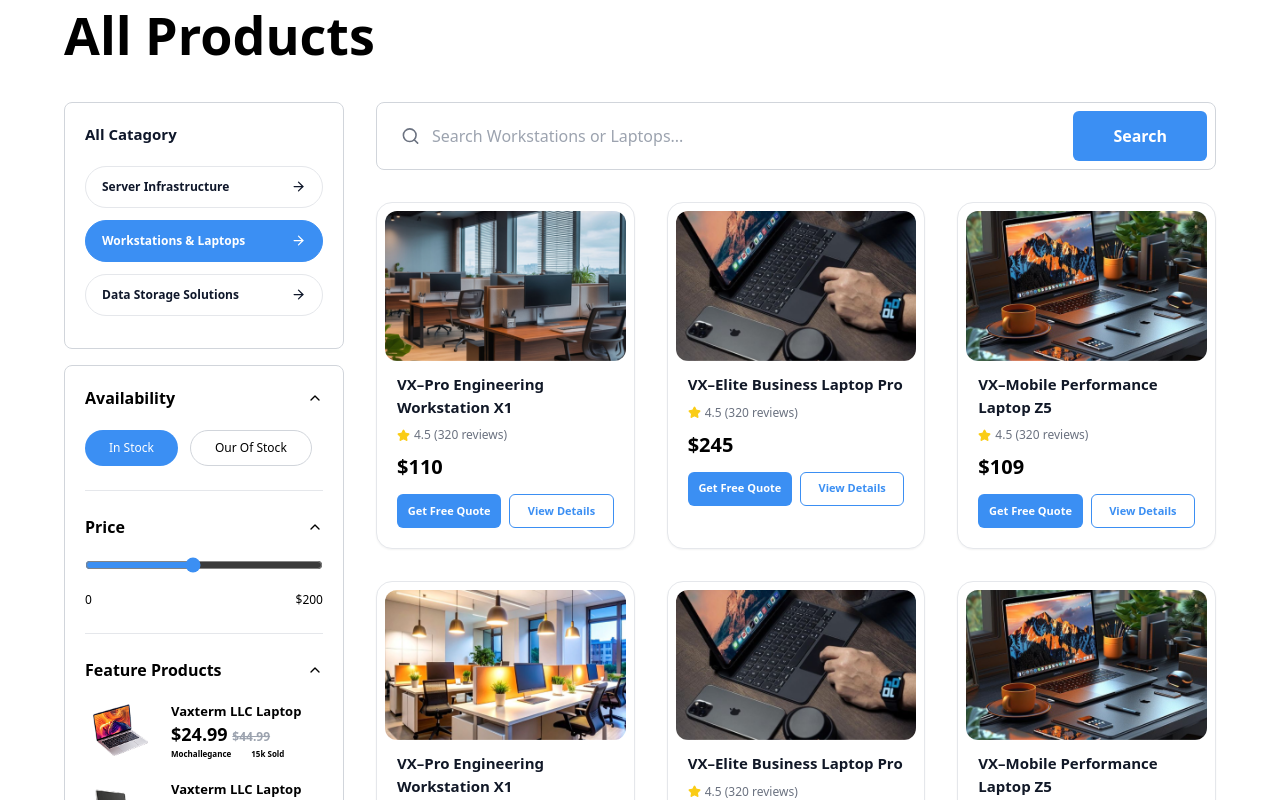
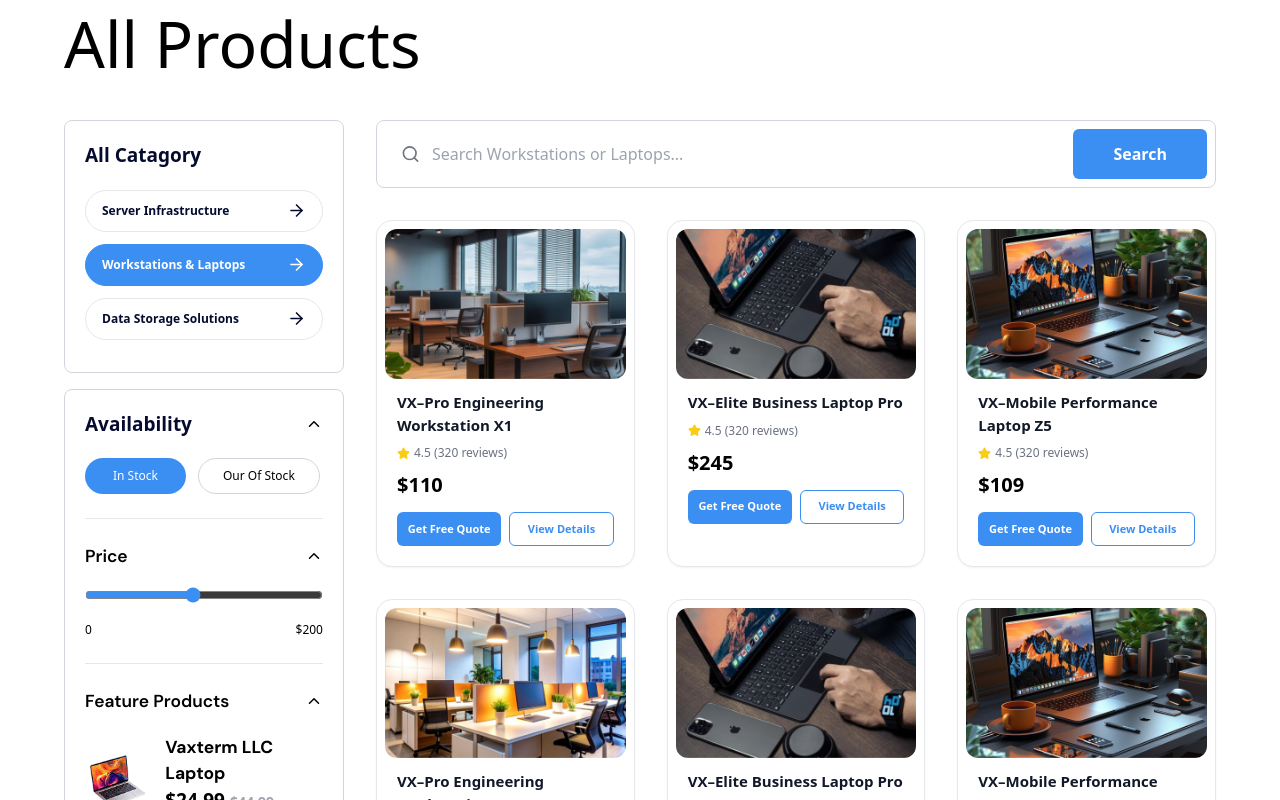
Before and after one commit to MuhammadFaizan144/Vaxterm-LLC, a React (Vite) app in the folder client/: page /hardware/WorkstationsLaptops in a window 1280 px wide. Shown: the part 680-1480 px from the top of the page. Built offline with nearby package versions, Linux system fonts and the light colour scheme.

Commit message:
fixes sizes

```diff
--- a/client/src/pages/HardwareLaptopShop.jsx
+++ b/client/src/pages/HardwareLaptopShop.jsx
@@ -99,22 +99,22 @@ const HardwareLaptopShop = () => {
 
                         {/* Right Content */}
                         <div className="pt-2">
-                            <span className="inline-flex h-[58px] w-[190px] items-center justify-center rounded-full border border-gray-300 text-[24px] font-bold">
+                            <span className="inline-flex h-[65px] w-[215px] items-center justify-center rounded-full border border-gray-300 text-[24px] font-bold">
                                 LAPTOP
                             </span>
 
-                            <h1 className="mt-5 text-[26px] font-extrabold uppercase leading-tight text-black md:text-[30px]">
+                            <h1 className="mt-5 text-[28px] font-bold uppercase leading-tight text-black md:text-[30px]">
                                 VX-ELITE BUSINESS LAPTOP PRO
                             </h1>
 
-                            <p className="mt-3 max-w-[560px] text-[15px] font-medium leading-5 text-gray-500">
+                            <p className="mt-3 max-w-[560px] text-[16px]  leading-5 text-[#585C59]">
                                 Reliable and secure laptop built for corporate environments and
                                 administrative operations.
                             </p>
 
                             <div className="mt-8 flex flex-wrap items-center justify-between gap-4">
                                 <div className="flex items-center gap-4">
-                                    <span className="text-[22px] font-bold text-gray-400 line-through">
+                                    <span className="text-[24px] font-semibold text-gray-400 line-through">
                                         $44.99
                                     </span>
                                     <span className="text-[32px] font-bold text-black">$24.99</span>
@@ -141,12 +141,12 @@ const HardwareLaptopShop = () => {
 
                             <h3 className="mt-7 text-[24px] font-bold">Select Size</h3>
 
-                            <div className="mt-5 flex flex-wrap gap-3">
+                            <div className="mt-5 flex flex-wrap gap-2">
                                 {["S", "M", "L", "XL", "XXL"].map((item) => (
                                     <button
                                         key={item}
                                         onClick={() => setSize(item)}
-                                        className={`h-[52px] min-w-[100px] rounded-full text-[22px] font-semibold ${size === item
+                                        className={`h-[59px] min-w-[116px] rounded-full text-[22px] font-semibold ${size === item
                                                 ? "bg-black text-white"
                                                 : "bg-[#F5F5F5] text-black"
                                             }`}
@@ -157,11 +157,11 @@ const HardwareLaptopShop = () => {
                             </div>
 
                             <div className="mt-7 flex items-center gap-3">
-                                <button className="h-[64px] flex-1 rounded-md bg-[#3B8FF3] text-[18px] font-semibold text-white shadow-lg">
+                                <button className="h-[71px]  flex-1 rounded-md bg-[#0D7FFB] text-[18px] font-semibold text-white shadow-lg shadow-gray-400">
                                     Get Free Quote
                                 </button>
 
-                                <button className="flex h-[64px] w-[64px] items-center justify-center rounded-full border border-gray-300">
+                                <button className="flex h-[72px] w-[72px] items-center justify-center rounded-full border border-gray-300">
                                     <Heart size={28} />
                                 </button>
                             </div>
@@ -169,7 +169,7 @@ const HardwareLaptopShop = () => {
                             <div className="mt-7 rounded-[18px] border border-gray-300 p-6 md:p-7">
                                 <h3 className="text-[24px] font-bold">Description</h3>
 
-                                <p className="mt-5 text-[18px] leading-[30px] text-gray-500">
+                                <p className="mt-5 text-[20px] leading-[30px] text-gray-500">
                                     The VX–Elite Business Laptop Pro is a dependable and
                                     performance-driven computing solution designed to meet the
                                     evolving demands of modern corporate environments. Engineered
@@ -189,19 +189,19 @@ const HardwareLaptopShop = () => {
 
                     {/* Reviews */}
                     <div className="mt-16">
-                        <h2 className="text-[34px] font-extrabold text-black md:text-[40px]">
+                        <h2 className="text-[34px] font-semibold text-black md:text-[40px]">
                             Rating & Reviews
                         </h2>
 
                         <div className="mt-8 grid gap-4 lg:grid-cols-[298px_542px]">
                             <div className="flex h-[230px] flex-col items-center justify-center rounded-md bg-white shadow-lg">
-                                <h3 className="text-[56px] font-bold">4.8</h3>
+                                <h3 className="text-[60px] font-bold">4.8</h3>
 
                                 <div className="mt-2 flex gap-1">
                                     {Array.from({ length: 5 }).map((_, index) => (
                                         <Star
                                             key={index}
-                                            size={18}
+                                            size={14}
                                             className="fill-black text-black"
                                         />
                                     ))}
@@ -225,13 +225,13 @@ const HardwareLaptopShop = () => {
                                                 {Array.from({ length: 5 }).map((_, i) => (
                                                     <Star
                                                         key={i}
-                                                        size={11}
+                                                        size={10}
                                                         className="fill-black text-black"
                                                     />
                                                 ))}
                                             </div>
 
-                                            <span className="w-[38px] text-[16px] font-medium text-[#6A8CEB]">
+                                            <span className="w-[38px] text-[16px] text-[#6A8CEB]">
                                                 {item.percent}%
                                             </span>
                                         </div>
--- a/client/src/pages/HardwareWorkstationsLaptops.jsx
+++ b/client/src/pages/HardwareWorkstationsLaptops.jsx
@@ -119,7 +119,7 @@ const HardwareWorkstationsLaptops = () => {
       </section>
       <section className="w-full bg-white px-4 py-10 md:px-8 lg:px-16">
         <div className="mx-auto max-w-[1280px]">
-          <h2 className="mb-7 text-[36px] font-semibold text-black md:text-[52px]">
+          <h2 className="mb-7 text-[36px] text-black md:text-[64px]">
             All Products
           </h2>
 
@@ -127,7 +127,7 @@ const HardwareWorkstationsLaptops = () => {
             {/* Sidebar */}
             <aside className="space-y-4">
               <div className="rounded-lg border border-gray-300 bg-white p-5">
-                <h3 className="mb-5 text-[15px] font-bold text-[#0F172A]">
+                <h3 className="mb-5 text-[19.01px] font-semibold text-[#040B2F]">
                   All Catagory
                 </h3>
 
@@ -140,23 +140,23 @@ const HardwareWorkstationsLaptops = () => {
                     key={cat}
                     className={`mb-3 flex h-[42px] w-full items-center justify-between rounded-full border px-4 text-[12px] font-semibold ${index === 1
                       ? "border-[#3B8FF3] bg-[#3B8FF3] text-white"
-                      : "border-gray-200 bg-white text-[#0F172A]"
+                      : "border-gray-200 bg-white text-[#040B2F]"
                       }`}
                   >
                     {cat}
-                    <ArrowRight size={15} />
+                    <ArrowRight size={19} />
                   </button>
                 ))}
               </div>
 
               <div className="rounded-lg border border-gray-300 bg-white p-5">
                 <div className="mb-5 flex items-center justify-between">
-                  <h3 className="text-[16px] font-bold">Availability</h3>
-                  <ChevronUp size={16} />
+                  <h3 className="text-[19.01px] font-semibold text-[#040B2F]">Availability</h3>
+                  <ChevronUp size={18} />
                 </div>
 
                 <div className="flex gap-3">
-                  <button className="rounded-full bg-[#3B8FF3] px-6 py-2 text-[12px] text-white">
+                  <button className="rounded-full bg-[#3B8FF3] px-7 py-2 text-[12px] text-white">
                     In Stock
                   </button>
                   <button className="rounded-full border border-gray-300 px-6 py-2 text-[12px] text-black">
@@ -167,8 +167,8 @@ const HardwareWorkstationsLaptops = () => {
                 <hr className="my-6" />
 
                 <div className="mb-4 flex items-center justify-between">
-                  <h3 className="text-[16px] font-bold">Price</h3>
-                  <ChevronUp size={16} />
+                  <h3 className="text-[17.4px] font-semibold font-dm">Price</h3>
+                  <ChevronUp size={18} />
                 </div>
 
                 <input
@@ -187,8 +187,8 @@ const HardwareWorkstationsLaptops = () => {
                 <hr className="my-6" />
 
                 <div className="mb-5 flex items-center justify-between">
-                  <h3 className="text-[16px] font-bold">Feature Products</h3>
-                  <ChevronUp size={16} />
+                  <h3 className="text-[17.4px] font-semibold font-dm">Feature Products</h3>
+                  <ChevronUp size={18} />
                 </div>
 
                 <div className="space-y-5">
@@ -200,16 +200,16 @@ const HardwareWorkstationsLaptops = () => {
                         className="h-[55px] w-[70px] object-contain"
                       />
                       <div>
-                        <h4 className="text-[13px] font-semibold">
+                        <h4 className="text-[17.4px] font-bold font-dm">
                           Vaxterm LLC Laptop
                         </h4>
-                        <p className="text-[18px] font-bold">
+                        <p className="text-[19px] font-bold">
                           $24.99{" "}
-                          <span className="text-[12px] text-gray-400 line-through">
+                          <span className="text-[14px] text-gray-400 line-through">
                             $44.99
                           </span>
                         </p>
-                        <div className="flex gap-5 text-[8px] font-semibold">
+                        <div className="flex gap-5 text-[9px] font-semibold">
                           <span>Mochallegance</span>
                           <span>15k Sold</span>
                         </div>
```
Also changed, not shown: client/public/images/Hardware/shop/workStation&laptop/rightIcon.png (added).
